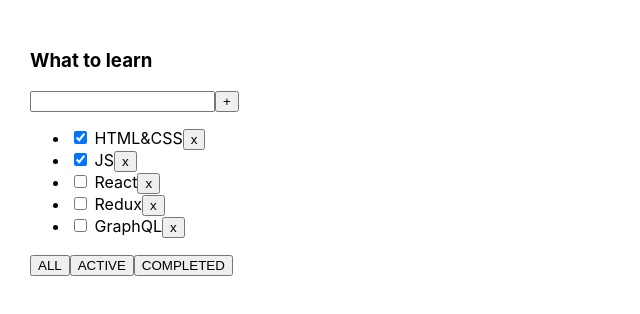
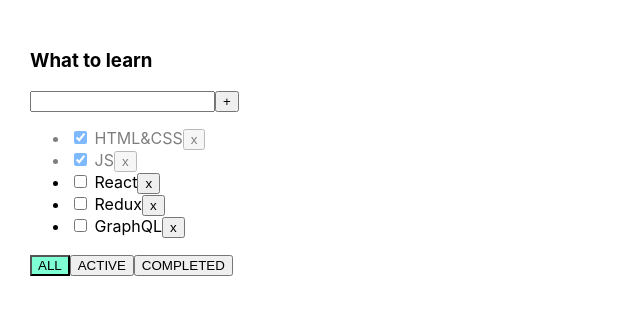
Before and after one commit to NickPodguzov993/todo-self, a React (Create React App) app: page / in a window 1280 px wide. Shown: the top 314 px of the page, without its empty margins (0-640 px from the left). Built offline with nearby package versions, Linux system fonts and the light colour scheme.

Commit message:
css opacity and color button

```diff
--- a/src/App.css
+++ b/src/App.css
@@ -6,3 +6,19 @@
 .App > div {
   margin-right: 50px;
 }
+
+.error {
+  border: red 1px solid;
+}
+
+.error-message {
+  color: red;
+}
+
+.active-filter {
+  background-color: aquamarine;
+}
+
+.is-done {
+  opacity: 0.5;
+}
--- a/src/App.tsx
+++ b/src/App.tsx
@@ -42,13 +42,23 @@
          setTasks([task, ...tasks])
      }
 
+     const changeTaskStatus = (id:string, isDone:boolean) => {
+         let task = tasks.find(f=> f.id === id)
+         if(task) {
+             task.isDone = isDone
+             setTasks([...tasks])
+         }
+     }
+
   return (
     <div className="App">
       <TodoList title={'What to learn'}
                 tasks={taskForTodoList}
                 changeFilter={changeFilter}
                 addTask={addTask}
-                removeTask={removeTask}/>
+                removeTask={removeTask}
+                changeTaskStatus={changeTaskStatus}
+                filter={filter}/>
     </div>
   );
 }
--- a/src/TodoList.tsx
+++ b/src/TodoList.tsx
@@ -13,20 +13,28 @@
     removeTask: (tID: string) => void
     changeFilter: (value: FilterValueType) => void
     addTask: (title: string) => void
+    changeTaskStatus: (id:string, isDone:boolean)=> void
+    filter:string
 }
 
 export const TodoList = (props: propsType) => {
     let [title, setTitle] = useState('')
+    let [error, setError] = useState<string | null>(null)
 
     let addTask = () => {
-        props.addTask(title)
-        setTitle('')
+        if(title.trim() !== ''){
+            props.addTask(title)
+            setTitle('')
+        } else {
+            setError('Title is required')
+        }
     }
     const onChangeHandler = (e: ChangeEvent<HTMLInputElement>) => {
         setTitle(e.currentTarget.value)
     }
 
     const onKeyPress = (e: KeyboardEvent<HTMLInputElement>) => {
+        setError(null)
         if (e.key === 'Enter') {
             addTask()
         }
@@ -52,21 +60,28 @@
                        onChange={onChangeHandler}
                        onKeyPress={onKeyPress}/>
                 <button onClick={addTask}>+</button>
+                {error && <div className={'error-message'}>{error}</div>}
             </div>
             <ul>
                 {props.tasks.map(t => {
                     const removeTaskHandler = ()=> {
                         props.removeTask(t.id)
                     }
-                    return <li key={t.id}>
-                        <input type={"checkbox"} checked={t.isDone}/> {t.title}
+                    const oneChangeHandler = (e:ChangeEvent<HTMLInputElement>) => {
+                        let newIsDoneValue = e.currentTarget.checked
+                        props.changeTaskStatus(t.id, newIsDoneValue)
+                    }
+                    return <li key={t.id} className={t.isDone ? 'is-done' : ''}>
+                        <input type={"checkbox"}
+                               onChange={oneChangeHandler}
+                               checked={t.isDone}/> {t.title}
                         <button onClick={removeTaskHandler}>x</button>
                     </li>
                 })}
             </ul>
-            <button onClick={allTaskHandler}>ALL</button>
-            <button onClick={activeTaskHandler}>ACTIVE</button>
-            <button onClick={completedTaskHandler}>COMPLETED</button>
+            <button className={props.filter === 'ALL' ? 'active-filter' : ''} onClick={allTaskHandler}>ALL</button>
+            <button className={props.filter === 'ACTIVE' ? 'active-filter' : ''} onClick={activeTaskHandler}>ACTIVE</button>
+            <button className={props.filter === 'COMPLETED' ? 'active-filter' : ''} onClick={completedTaskHandler}>COMPLETED</button>
         </div>
     )
 }
```
